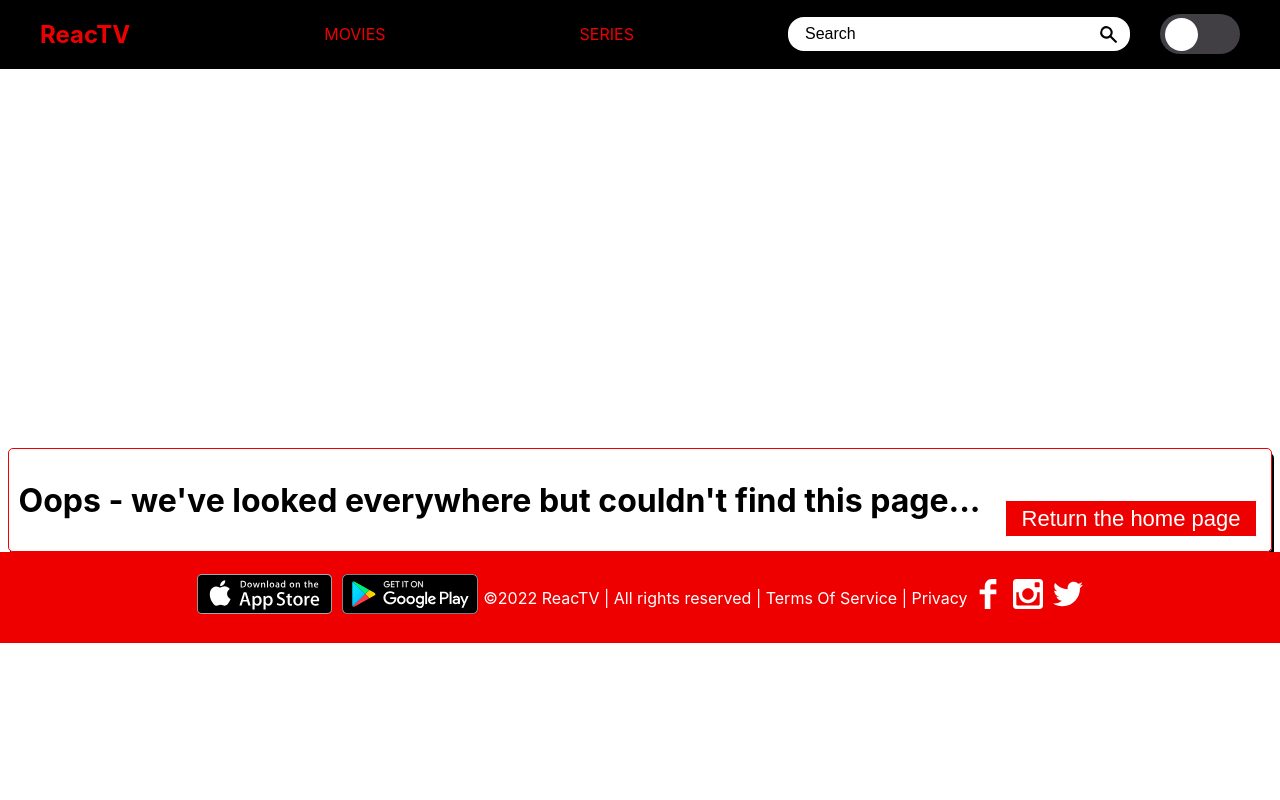
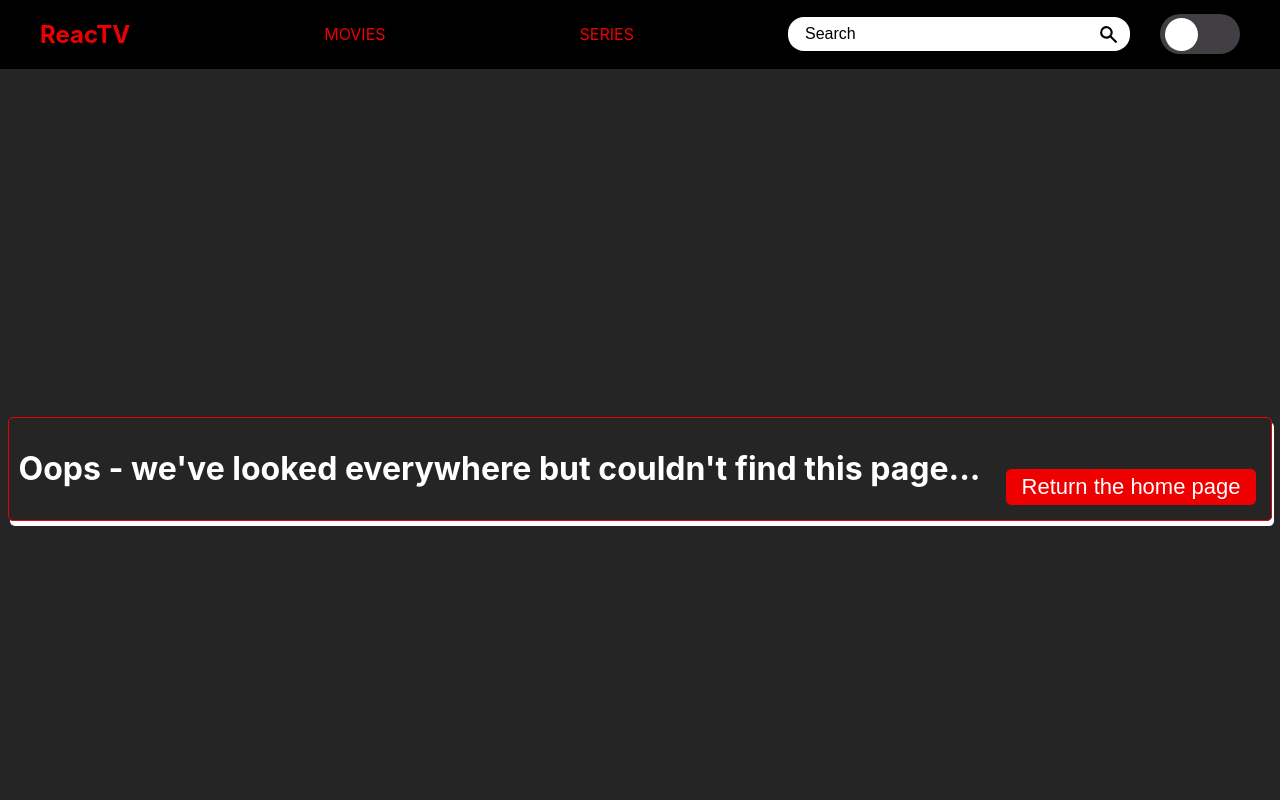
Before and after one commit to ecemgl/MovieApp, a React (Create React App) app in the folder reactv/: page /error in a window 1280 px wide. Shown: the top 800 px of the page. Built offline with nearby package versions, Linux system fonts and the light colour scheme.

Commit message:
error button css

```diff
--- a/reactv/src/Styles/Error.css
+++ b/reactv/src/Styles/Error.css
@@ -7,21 +7,29 @@ body{
 	flex-wrap: wrap;
 	justify-content: center;
 	align-items: center;
+	background-color:#252525 ;
+	height: 100vh;
 
+}
+.error-container-secondary{
+	display: flex;
+	flex-wrap: wrap;
+	justify-content: center;
+	align-items: center;
+	height: 100vh;
 }
 
 .msg-group{
-	margin-top: 30%;
 	display: flex;
 	align-items: flex-end;
 	border: 1px solid #ee0000;
 	border-radius: 5px;
 	padding: 10px;
 	box-shadow: 2px 5px;
+	color: white;
 }
 
 .msg-group-secondary{
-	margin-top: 30%;
 	display: flex;
 	align-items: flex-end;
 	border: 1px solid #64dbdf;
@@ -34,9 +42,9 @@ body{
 .error-btn{
 	display: inline-block;
 	padding: 0.35em 1.2em;
-	border: 0.1em solid #FFFFFF;
+	border: 0.1em solid #252525;
 	margin: 1.8em 0.3em 0.3em 1.8em;
-	border-radius: 0.12em;
+	border-radius: 0.5em;
 	box-sizing: border-box;
 	text-decoration: none;
 	color: #FFFFFF;
@@ -55,7 +63,7 @@ body{
 	padding: 0.35em 1.2em;
 	border: 0.1em solid #FFFFFF;
 	margin: 1.8em 0.3em 0.3em 1.8em;
-	border-radius: 0.12em;
+	border-radius: 0.5em;
 	box-sizing: border-box;
 	text-decoration: none;
 	color: #FFFFFF;
```
